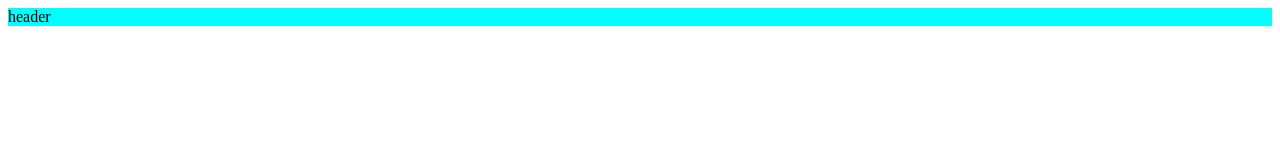
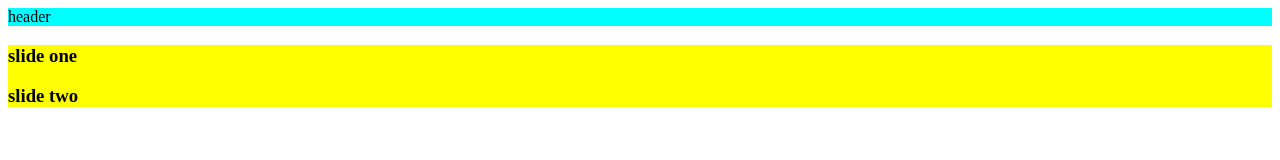
Before and after one commit to arrmzi/git-project-one, a plain HTML site: page index.html in a window 1280 px wide. Drawn offline with Linux system fonts and the light colour scheme.

Commit message:
make slider

```diff
--- a/index.html
+++ b/index.html
@@ -11,5 +11,9 @@
    <header>
     header
    </header>
+   <div class="slider">
+    <h3>slide one</h3>
+    <h3>slide two</h3>
+   </div>
 </body>
 </html>
--- a/style.css
+++ b/style.css
@@ -1,3 +1,6 @@
 header{
   background-color: aqua;
 }
+.slider{
+    background-color: yellow;
+}
```
